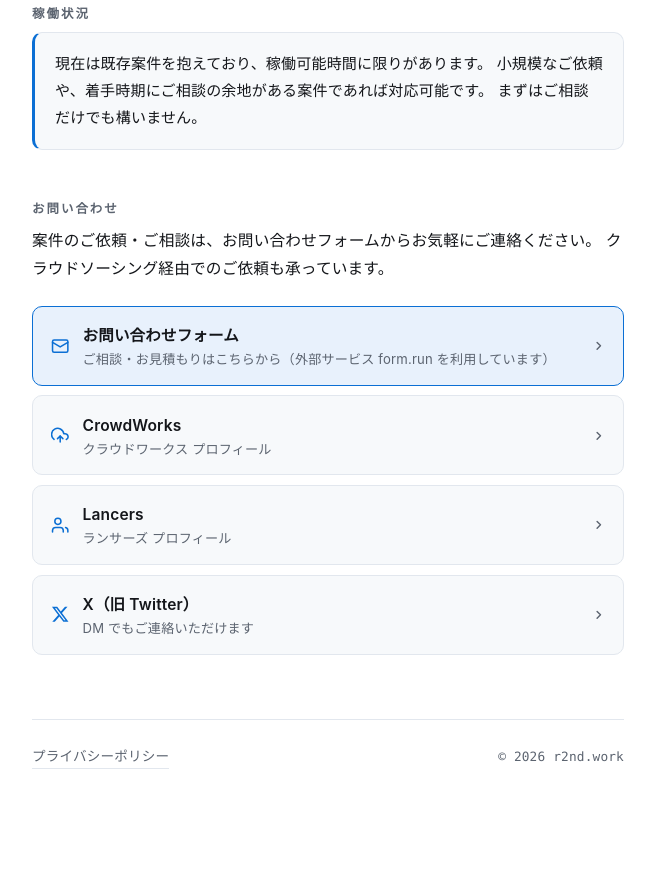
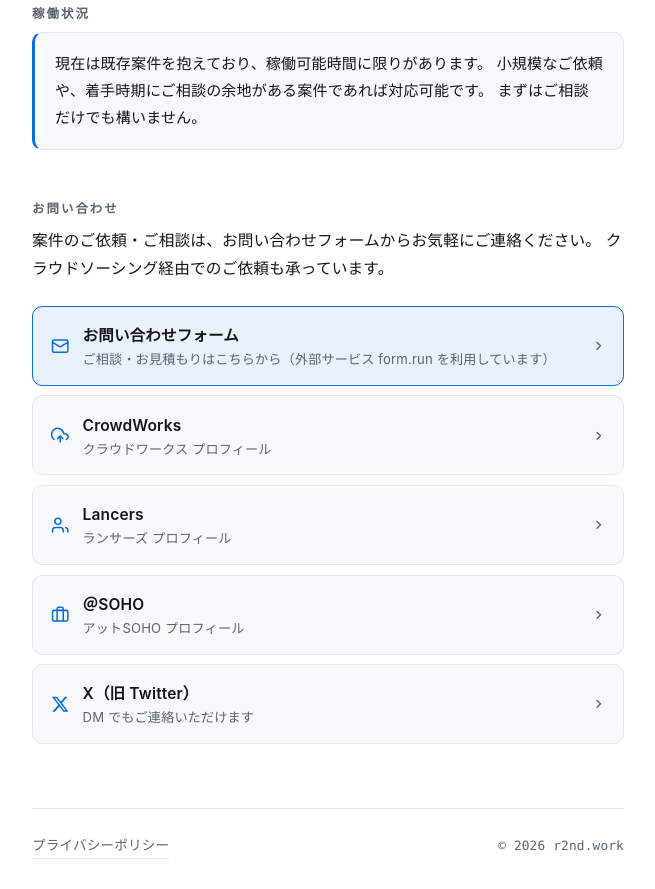
Before and after one commit to r2nd-work/r2nd-work.github.io, a plain HTML site: page index.html in a window 1280 px wide. Shown: the part 2070-2959 px from the top of the page, without its empty margins (312-967 px from the left). Before the commit the page ends 2919 px from the top, so only its background shows below. Drawn offline with Linux system fonts and the light colour scheme.

Commit message:
お問い合わせに ＠SOHO のプロフィールを追加
クラウドソーシング系をまとめるため CrowdWorks / Lancers の次、
X の前に配置。アイコンはブリーフケースで他と重複しないものを使用。

Co-Authored-By: Claude Opus 5 <noreply@anthropic.com>

```diff
--- a/index.html
+++ b/index.html
@@ -184,6 +184,20 @@
             </a>
           </li>
           <li>
+            <a href="https://atsoho.com/r2ndwork" target="_blank" rel="noopener noreferrer">
+              <svg class="icon" viewBox="0 0 24 24" fill="none" stroke="currentColor" stroke-width="2" stroke-linecap="round" stroke-linejoin="round" aria-hidden="true">
+                <rect x="2" y="7" width="20" height="14" rx="2"/>
+                <path d="M16 21V5a2 2 0 0 0-2-2h-4a2 2 0 0 0-2 2v16"/>
+              </svg>
+              <span class="label">＠SOHO
+                <span class="note">アットSOHO プロフィール</span>
+              </span>
+              <svg class="chevron" viewBox="0 0 24 24" fill="none" stroke="currentColor" stroke-width="2.5" stroke-linecap="round" stroke-linejoin="round" aria-hidden="true">
+                <path d="m9 18 6-6-6-6"/>
+              </svg>
+            </a>
+          </li>
+          <li>
             <a href="https://x.com/r2nd_work" target="_blank" rel="noopener noreferrer">
               <svg class="icon" viewBox="0 0 24 24" fill="currentColor" aria-hidden="true">
                 <path d="M18.24 2.25h3.31l-7.23 8.26 8.5 11.24h-6.66l-5.21-6.82-5.97 6.82H1.67l7.73-8.84L1.25 2.25h6.83l4.71 6.23zm-1.16 17.52h1.83L7.08 4.13H5.11z"/>
```
Also changed, not shown: en/index.html (+14 -0 lines).
